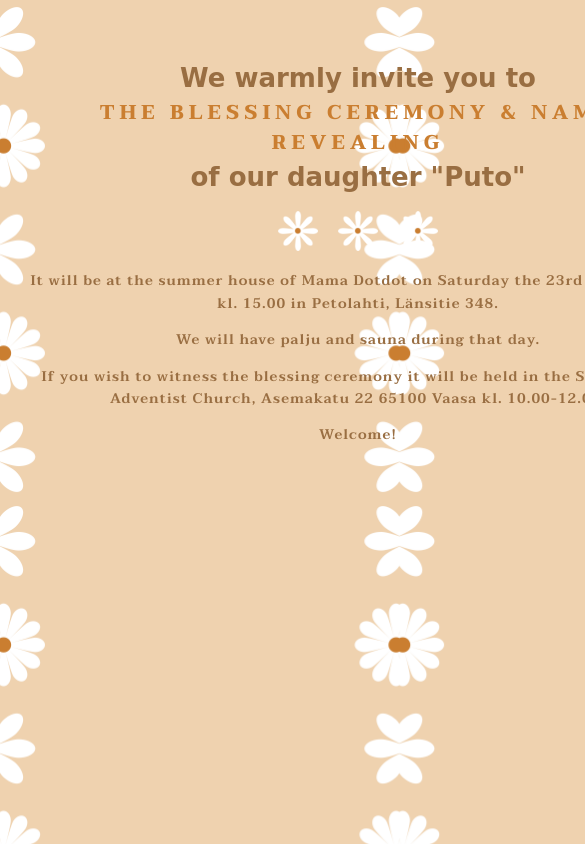
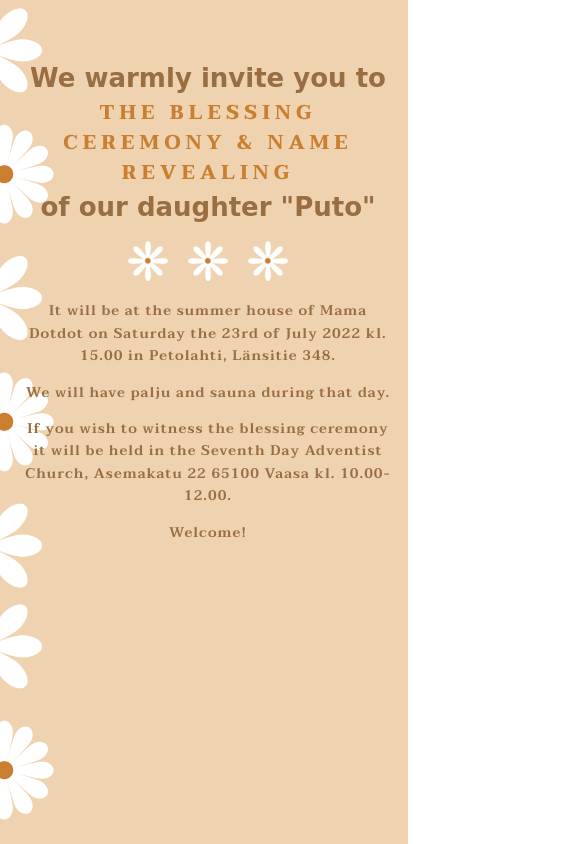
Before and after one commit to jennilint/invitation-puto, a plain HTML site: page index.html in a window 390 px wide. Shown: the top 844 px of the page, 585 px wide, since content can reach past the window. Drawn offline with Linux system fonts and the light colour scheme; a web font is replaced by a local one.

Commit message:
Add files via upload

```diff
--- a/index.html
+++ b/index.html
@@ -101,10 +101,12 @@
 
     @media only screen and (max-width: 700px) {
         #card {
-            max-width: 700px;
+            max-width: 400px;
+            min-width: 200px;
         }
         #content {
-            max-width: 675px;
+            max-width: 375px;
+            min-width: 175px
         }
         h1 {
             font-size: 26px;
```
